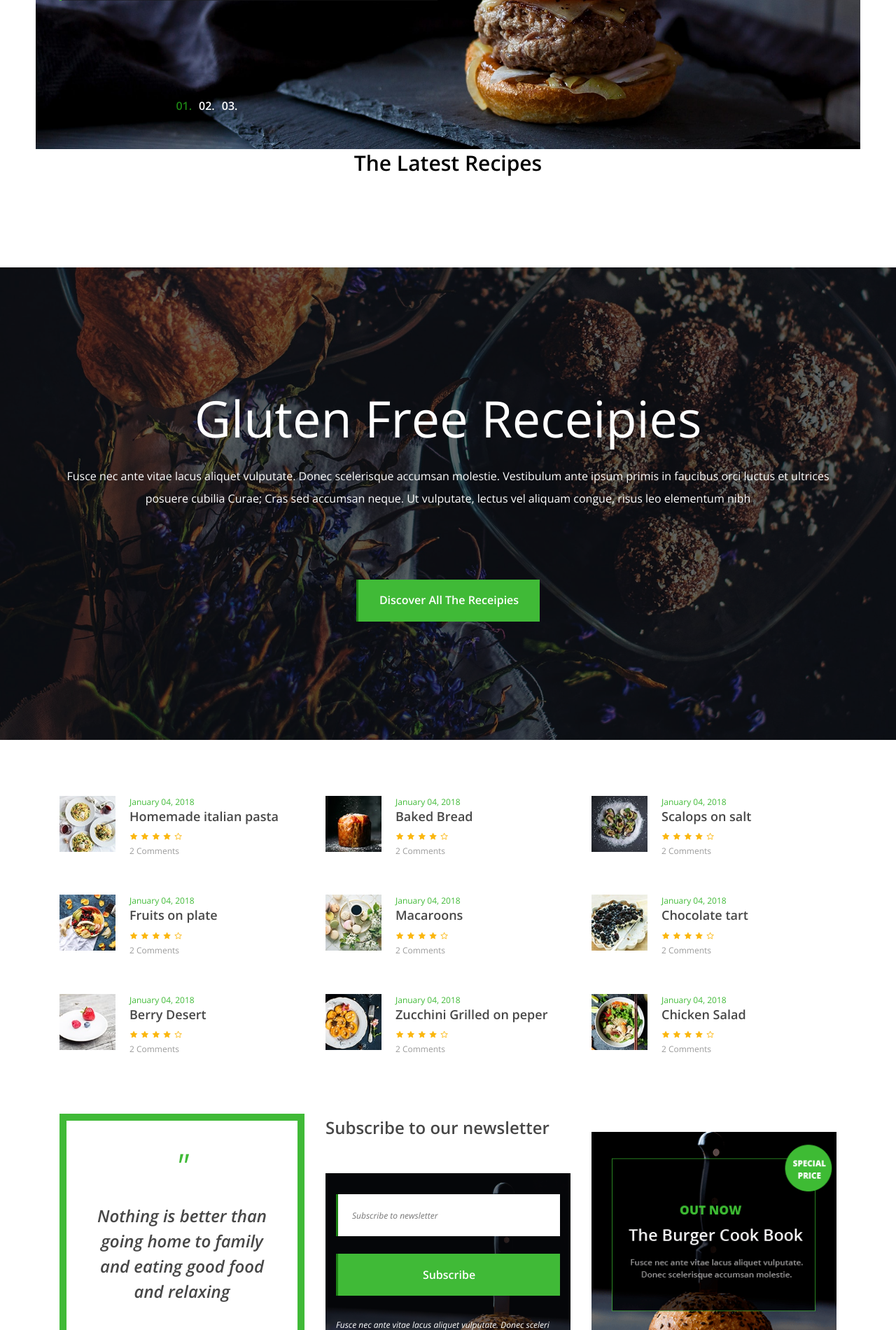
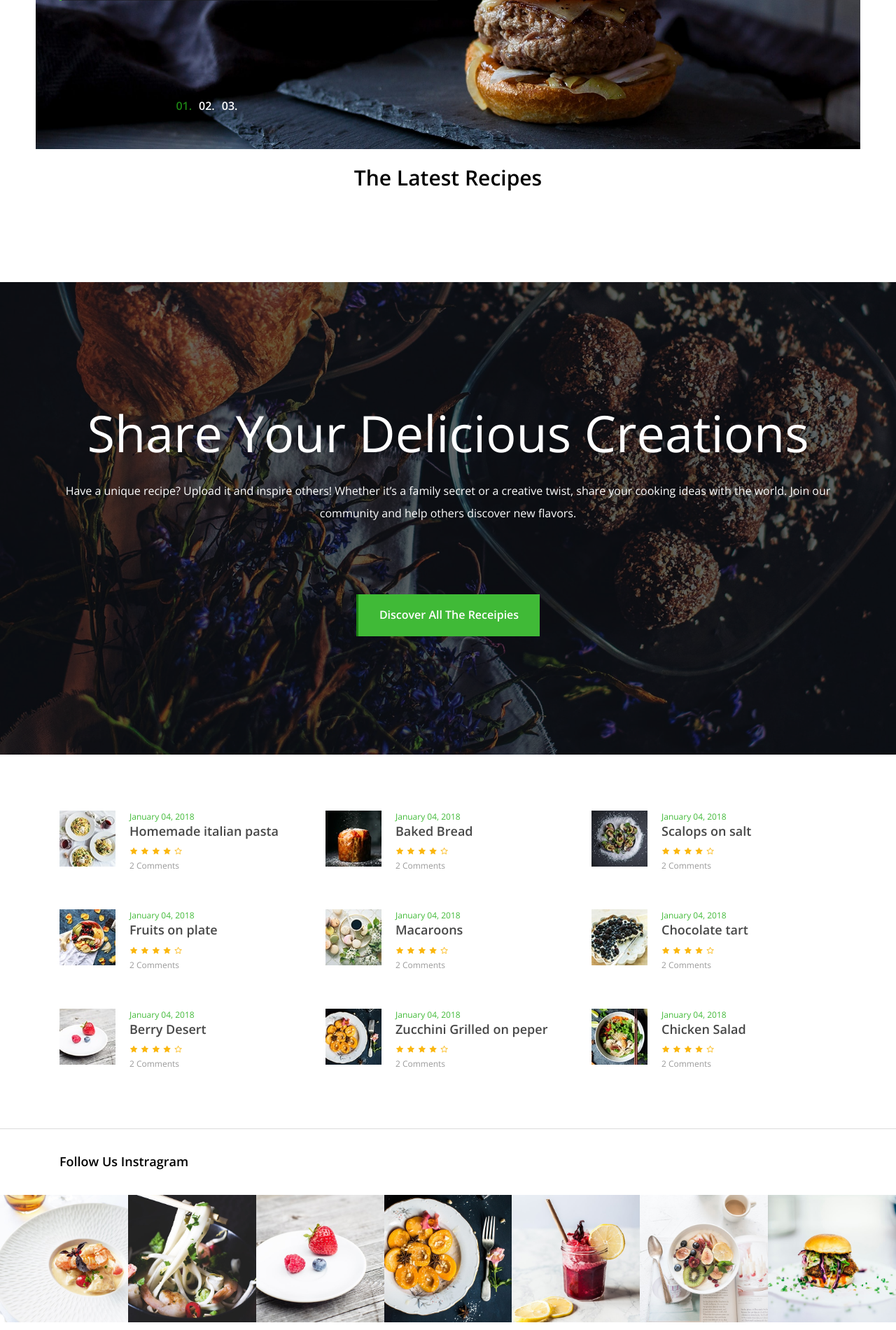
Before and after one commit to ann-jo-mathew/recipe_system, a Django app: page / in a window 1280 px wide. Shown: the part 802-2702 px from the top of the page at 70% size. Run offline with Django 5.2, Linux system fonts and the light colour scheme; data that the repository does not hold is empty; some libraries are stand-ins or nearby versions; some web fonts are replaced.

Commit message:
home page editted

```diff
--- a/recipe/recipeApp/templates/recipeApp/index.html
+++ b/recipe/recipeApp/templates/recipeApp/index.html
@@ -98,6 +98,7 @@
             <div class="row">
                 <div class="col-12">
                     <div class="section-heading">
+                    <br>
                         <h3>The Latest Recipes</h3>
                     </div>
                 </div>
@@ -147,8 +148,8 @@
                 <div class="col-12">
                     <!-- Cta Content -->
                     <div class="cta-content text-center">
-                        <h2>Gluten Free Receipies</h2>
-                        <p>Fusce nec ante vitae lacus aliquet vulputate. Donec scelerisque accumsan molestie. Vestibulum ante ipsum primis in faucibus orci luctus et ultrices posuere cubilia Curae; Cras sed accumsan neque. Ut vulputate, lectus vel aliquam congue, risus leo elementum nibh</p>
+                        <h2>Share Your Delicious Creations</h2>
+                        <p>Have a unique recipe? Upload it and inspire others! Whether it’s a family secret or a creative twist, share your cooking ideas with the world. Join our community and help others discover new flavors.</p>
                         <a href="#" class="btn delicious-btn">Discover all the receipies</a>
                     </div>
                 </div>
@@ -392,46 +393,7 @@
     <!-- ##### Small Receipe Area End ##### -->
 
     <!-- ##### Quote Subscribe Area Start ##### -->
-    <section class="quote-subscribe-adds">
-        <div class="container">
-            <div class="row align-items-end">
-                <!-- Quote -->
-                <div class="col-12 col-lg-4">
-                    <div class="quote-area text-center">
-                        <span>"</span>
-                        <h4>Nothing is better than going home to family and eating good food and relaxing</h4>
-                        <p>John Smith</p>
-                        <div class="date-comments d-flex justify-content-between">
-                            <div class="date">January 04, 2018</div>
-                            <div class="comments">2 Comments</div>
-                        </div>
-                    </div>
-                </div>
 
-                <!-- Newsletter -->
-                <div class="col-12 col-lg-4">
-                    <div class="newsletter-area">
-                        <h4>Subscribe to our newsletter</h4>
-                        <!-- Form -->
-                        <div class="newsletter-form bg-img bg-overlay" style="background-image: url('{% static 'recipeApp/img/bg-img/bg1.jpg' %}');">
-                            <form action="#" method="post">
-                                <input type="email" name="email" placeholder="Subscribe to newsletter">
-                                <button type="submit" class="btn delicious-btn w-100">Subscribe</button>
-                            </form>
-                            <p>Fusce nec ante vitae lacus aliquet vulputate. Donec sceleri sque accumsan molestie. Vestibulum ante ipsum primis in faucibus orci luctus et ultrices posuere cubilia.</p>
-                        </div>
-                    </div>
-                </div>
-
-                <!-- Adds -->
-                <div class="col-12 col-lg-4">
-                    <div class="delicious-add">
-                        <img src="{% static 'recipeApp/img/bg-img/add.png' %}" alt="">
-                    </div>
-                </div>
-            </div>
-        </div>
-    </section>
     <!-- ##### Quote Subscribe Area End ##### -->
 
     <!-- ##### Follow Us Instagram Area Start ##### -->
```
